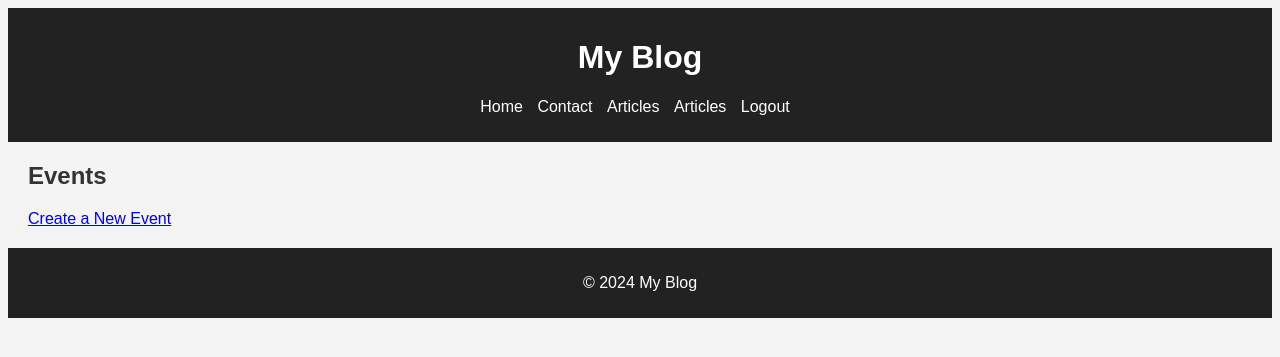
After one commit to kassanabdallah0/myblog, a Django app: page /events/ in a window 1280 px wide. The commit adds this page. Shown: the top 357 px of the page. Run offline with Django 5.2, Linux system fonts and the light colour scheme; the visitor is signed in with stand-in values (Sample User, id 1); data that the repository does not hold is empty.

Commit message:
setup event part

```diff
--- a/blog/templates/base.html
+++ b/blog/templates/base.html
@@ -15,6 +15,7 @@
                 {% if user.is_authenticated %}
                     <li><a href="{% url 'home' %}">Home</a></li>
                     <li><a href="{% url 'contact' %}">Contact</a></li>
+                    <li><a href="{% url 'article_list' %}">Articles</a></li>
                     <li><a href="{% url 'article_list' %}">Articles</a></li>
                     <li>
                         <form action="{% url 'logout' %}" method="post" style="display:inline;">
--- /dev/null
+++ b/blog/templates/events/event_list.html
@@ -0,0 +1,20 @@
+{% extends 'base.html' %}
+
+{% block title %}Events{% endblock %}
+
+{% block content %}
+<h2>Events</h2>
+<ul>
+    {% for event in events %}
+        <li>
+            <h3><a href="{% url 'event_detail' event.id %}">{{ event.title }}</a></h3>
+            <p>{{ event.start_date }}{% if event.end_date %} - {{ event.end_date }}{% endif %}</p>
+            <p>{{ event.content|truncatewords:30 }}</p>  <!-- Display a snippet of the content -->
+            {% if event.image %}
+                <img src="{{ event.image.url }}" alt="{{ event.title }}" style="max-width:200px;">
+            {% endif %}
+        </li>
+    {% endfor %}
+</ul>
+<a href="{% url 'event_create' %}">Create a New Event</a>
+{% endblock %}
--- a/blog/urls.py
+++ b/blog/urls.py
@@ -2,17 +2,28 @@ from django.urls import path
 from django.contrib.auth import views as auth_views
 from django.conf import settings
 from django.conf.urls.static import static
-from .views import signup_view, home_view, contact_view, article_list, article_detail, article_create, article_edit, article_delete
-
+from . import views
 urlpatterns = [
-    path('signup/', signup_view, name='signup'),
+    # Authentication URLs
+    path('signup/', views.signup_view, name='signup'),
     path('login/', auth_views.LoginView.as_view(template_name='auth/login.html'), name='login'),
     path('logout/', auth_views.LogoutView.as_view(), name='logout'),
-    path('contact/', contact_view, name='contact'),
-    path('', home_view, name='home'),
-    path('articles/', article_list, name='article_list'),
-    path('articles/create/', article_create, name='article_create'),
-    path('articles/<int:article_id>/', article_detail, name='article_detail'),
-    path('articles/<int:article_id>/edit/', article_edit, name='article_edit'),
-    path('articles/<int:article_id>/delete/', article_delete, name='article_delete'),
+
+    # Home and Contact URLs
+    path('contact/', views.contact_view, name='contact'),
+    path('', views.home_view, name='home'),
+
+    # Article URLs
+    path('articles/', views.article_list, name='article_list'),
+    path('articles/create/', views.article_create, name='article_create'),
+    path('articles/<int:article_id>/', views.article_detail, name='article_detail'),
+    path('articles/<int:article_id>/edit/', views.article_edit, name='article_edit'),
+    path('articles/<int:article_id>/delete/', views.article_delete, name='article_delete'),
+
+    # Event URLs
+    path('events/', views.event_list, name='event_list'),
+    path('events/create/', views.event_create, name='event_create'),
+    path('events/<int:event_id>/', views.event_detail, name='event_detail'),
+    path('events/<int:event_id>/edit/', views.event_edit, name='event_edit'),
+    path('events/<int:event_id>/delete/', views.event_delete, name='event_delete'),
 ]
--- a/blog/views.py
+++ b/blog/views.py
@@ -4,8 +4,8 @@ from .forms import SignupForm, ContactForm
 from django.core.mail import send_mail
 from django.http import HttpResponse
 from django.contrib.auth.decorators import login_required
-from .models import Article
-from .forms import ArticleForm
+from .models import Article, Event
+from .forms import ArticleForm, EventForm
 
 # Contact Part :
 @login_required(login_url='login')
@@ -103,3 +103,61 @@ def article_delete(request, article_id):
         article.delete()
         return redirect('article_list')
     return render(request, 'articles/article_confirm_delete.html', {'article': article})
+
+
+# Event Part :
+
+# List all events
+@login_required(login_url='login')
+def event_list(request):
+    events = Event.objects.all().order_by('-start_date')  # You can customize the order as needed
+    return render(request, 'events/event_list.html', {'events': events})
+
+# View a single event
+@login_required(login_url='login')
+def event_detail(request, event_id):
+    event = get_object_or_404(Event, id=event_id)
+    return render(request, 'events/event_detail.html', {'event': event})
+
+# Create a new event
+@login_required(login_url='login')
+def event_create(request):
+    if request.method == 'POST':
+        form = EventForm(request.POST, request.FILES)
+        if form.is_valid():
+            form.save()
+            return redirect('event_list')
+    else:
+        form = EventForm()
+    return render(request, 'events/event_form.html', {'form': form})
+
+# Edit an existing event
+@login_required(login_url='login')
+def event_edit(request, event_id):
+    event = get_object_or_404(Event, id=event_id)
+    if request.method == 'POST':
+        form = EventForm(request.POST, request.FILES, instance=event)
+        if form.is_valid():
+            form.save()
+            return redirect('event_detail', event_id=event.id)
+    else:
+        form = EventForm(instance=event)
+    return render(request, 'events/event_form.html', {'form': form})
+
+# Delete an event
+@login_required(login_url='login')
+def event_delete(request, event_id):
+    event = get_object_or_404(Event, id=event_id)
+    if request.method == 'POST':
+        event.delete()
+        return redirect('event_list')
+    return render(request, 'events/event_confirm_delete.html', {'event': event})
+
+# Confirm to Delete an event
+@login_required(login_url='login')
+def event_delete(request, event_id):
+    event = get_object_or_404(Event, id=event_id)
+    if request.method == 'POST':
+        event.delete()
+        return redirect('event_list')
+    return render(request, 'events/event_confirm_delete.html', {'event': event})
```
Also changed, not shown: blog/forms.py (+12 -3 lines), blog/templates/events/event_confirm_delete.html (added, +13 -0 lines), blog/templates/events/event_detail.html (added, +15 -0 lines), blog/templates/events/event_form.html (added, +12 -0 lines).
